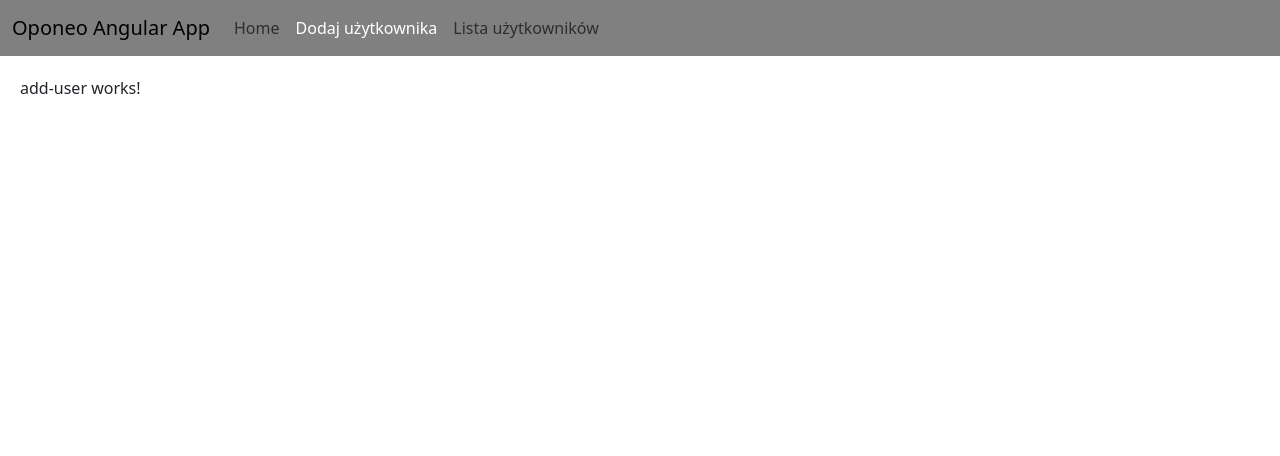
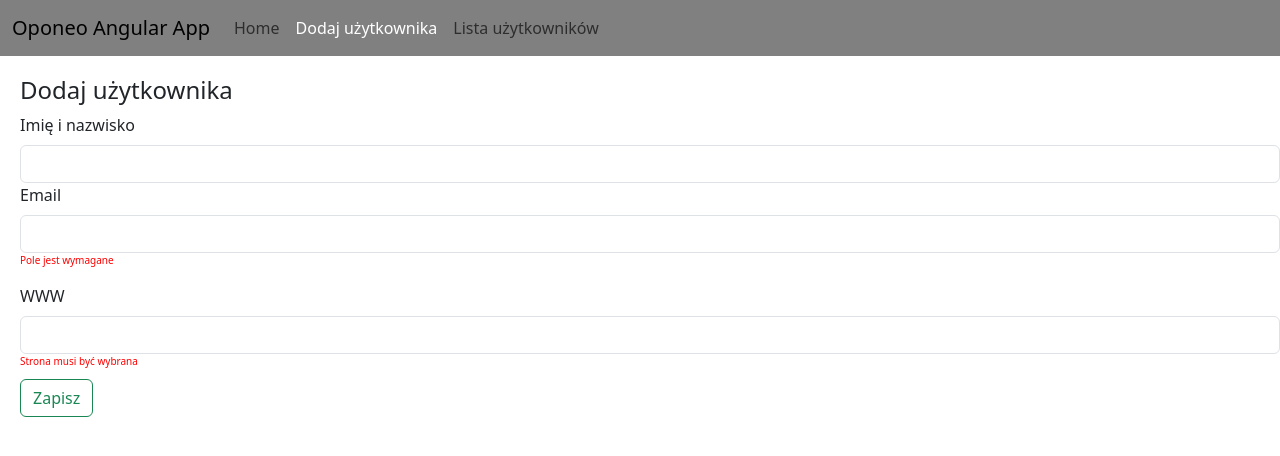
Before and after one commit to sobierajpawel/oponeo-angular-app, an Angular app: page /add-user in a window 1280 px wide. Shown: the top 456 px of the page. Built offline with nearby package versions, Linux system fonts and the light colour scheme.

Commit message:
First version of form

```diff
--- a/src/app/add-user/add-user.component.css
+++ b/src/app/add-user/add-user.component.css
@@ -0,0 +1,4 @@
+.text-error-info{
+    color:red;
+    font-size:10px;
+}
--- a/src/app/add-user/add-user.component.html
+++ b/src/app/add-user/add-user.component.html
@@ -1 +1,48 @@
-<p>add-user works!</p>
+<h4>Dodaj użytkownika</h4>
+
+<!-- <p>{{user.fullName}}</p> -->
+
+<form #form="ngForm" (ngSubmit)="submit(form)">
+    <div>
+        <label class="form-label">
+            Imię i nazwisko
+        </label>
+        <input #name_input="ngModel" required [(ngModel)]="user.fullName" name="fullName" class="form-control" type="text" />
+        <div *ngIf="name_input.invalid && name_input.touched"
+        class="text-error-info"
+        >Pole jest wymagane</div>
+    </div>
+
+    <div>
+        <label class="form-label">
+            Email
+        </label>
+        <input #email_input="ngModel" required email [(ngModel)]="user.email" name="email" class="form-control" type="email" />
+        <div *ngIf="email_input.invalid" class="text-error-info">
+            <p *ngIf="email_input.errors?.['required']">Pole jest wymagane</p>
+            <p *ngIf="email_input.errors?.['email']">Email musi zawierać znak @</p>
+        </div>
+
+    </div>
+
+    <div>
+        <label class="form-label">
+            WWW
+        </label>
+        <select #website_input="ngModel" required class="form-control" [(ngModel)]="user.website" name="website">
+            <option [ngValue]="null">---Wybierz stronę---</option>
+            <option [value]="website" *ngFor="let website of websites">{{website}}</option>
+        </select>
+        <div class="text-error-info" *ngIf="website_input.invalid">Strona musi być wybrana</div>
+    </div>
+
+    <div style="margin-top:10px">
+        <button class="btn btn-outline-success">
+            Zapisz
+        </button>
+    </div>
+</form>
+
+<div class="text-error-info" *ngIf="isValidationFailed">
+    Jeden z wymogów nie został spełniony!
+</div>
--- a/src/app/add-user/add-user.component.ts
+++ b/src/app/add-user/add-user.component.ts
@@ -1,4 +1,6 @@
 import { Component } from '@angular/core';
+import { User } from '../user';
+import { NgForm } from '@angular/forms';
 
 @Component({
   selector: 'app-add-user',
@@ -6,5 +8,22 @@ import { Component } from '@angular/core';
   styleUrls: ['./add-user.component.css']
 })
 export class AddUserComponent {
+  user : User = new User(1,"","","","",false);
+  websites : string[] = [
+    "hildegard.org",
+    "anastasia.net",
+    "ramiro.info"
+  ];
+  isValidationFailed = false;
 
+  submit(form : NgForm){
+    this.isValidationFailed = false;
+
+    if (form.invalid){
+      this.isValidationFailed = true;
+      return;
+    }
+
+    //Logike wysyłania żądania POST
+  }
 }
--- a/src/app/app.module.ts
+++ b/src/app/app.module.ts
@@ -10,6 +10,7 @@ import { HomeComponent } from './home/home.component';
 import { HttpClientModule } from '@angular/common/http';
 import { AlternativeCasingPipe } from './alternative-casing.pipe';
 import { HighlightSearchedPipe } from './highlight-searched.pipe';
+import { FormsModule } from '@angular/forms';
 
 @NgModule({
   declarations: [
@@ -24,7 +25,8 @@ import { HighlightSearchedPipe } from './highlight-searched.pipe';
   imports: [
     BrowserModule,
     AppRoutingModule,
-    HttpClientModule
+    HttpClientModule,
+    FormsModule
   ],
   providers: [],
   bootstrap: [AppComponent]
--- a/src/app/user.ts
+++ b/src/app/user.ts
@@ -1,4 +1,5 @@
 export class User {
+
 
     constructor(public id : number, public fullName : string, public email : string,
         public phone : string, public website : string, public isActive : boolean){
--- a/src/app/users-list/users-list.component.html
+++ b/src/app/users-list/users-list.component.html
@@ -36,7 +36,7 @@
     <tbody>
         <tr *ngFor="let user of users" [ngClass]="getCssClass(user)">
             <td>{{user.id }}</td>
-            <td [innerHTML]="user.fullName | alternativeCasing | highlightSearched : input_text.value"></td>
+            <td [innerHTML]="user.fullName! | alternativeCasing | highlightSearched : input_text.value"></td>
             <td [innerHTML]="user.email | highlightSearched : input_text.value">{{user.email | uppercase}}</td>
             <td>{{user.phone }}</td>
             <td>{{user.website}}</td>
--- a/src/app/users-list/users-list.component.ts
+++ b/src/app/users-list/users-list.component.ts
@@ -47,14 +47,14 @@ export class UsersListComponent implements OnInit {
 
   search(searchPhrase: string) {
     this.users = this.copyUsers
-      .filter(x => x.fullName.toLowerCase().includes(searchPhrase.toLowerCase()) ||
-        x.email.toLowerCase().includes(searchPhrase.toLowerCase()));
+      .filter(x => x.fullName!.toLowerCase().includes(searchPhrase.toLowerCase()) ||
+        x.email!.toLowerCase().includes(searchPhrase.toLowerCase()));
   }
 
   deleteUser(id: number) {
     this.httpUserService.deleteUser(id)
       .subscribe(() => {
-        this.removedUser = this.users.find(x=>x.id === id)!.fullName;
+        this.removedUser = this.users.find(x=>x.id === id)!.fullName!;
         this.users = this.users.filter(x=>x.id !== id);
         this.copyUsers = this.copyUsers.filter(x=>x.id !== id);
       });
```
